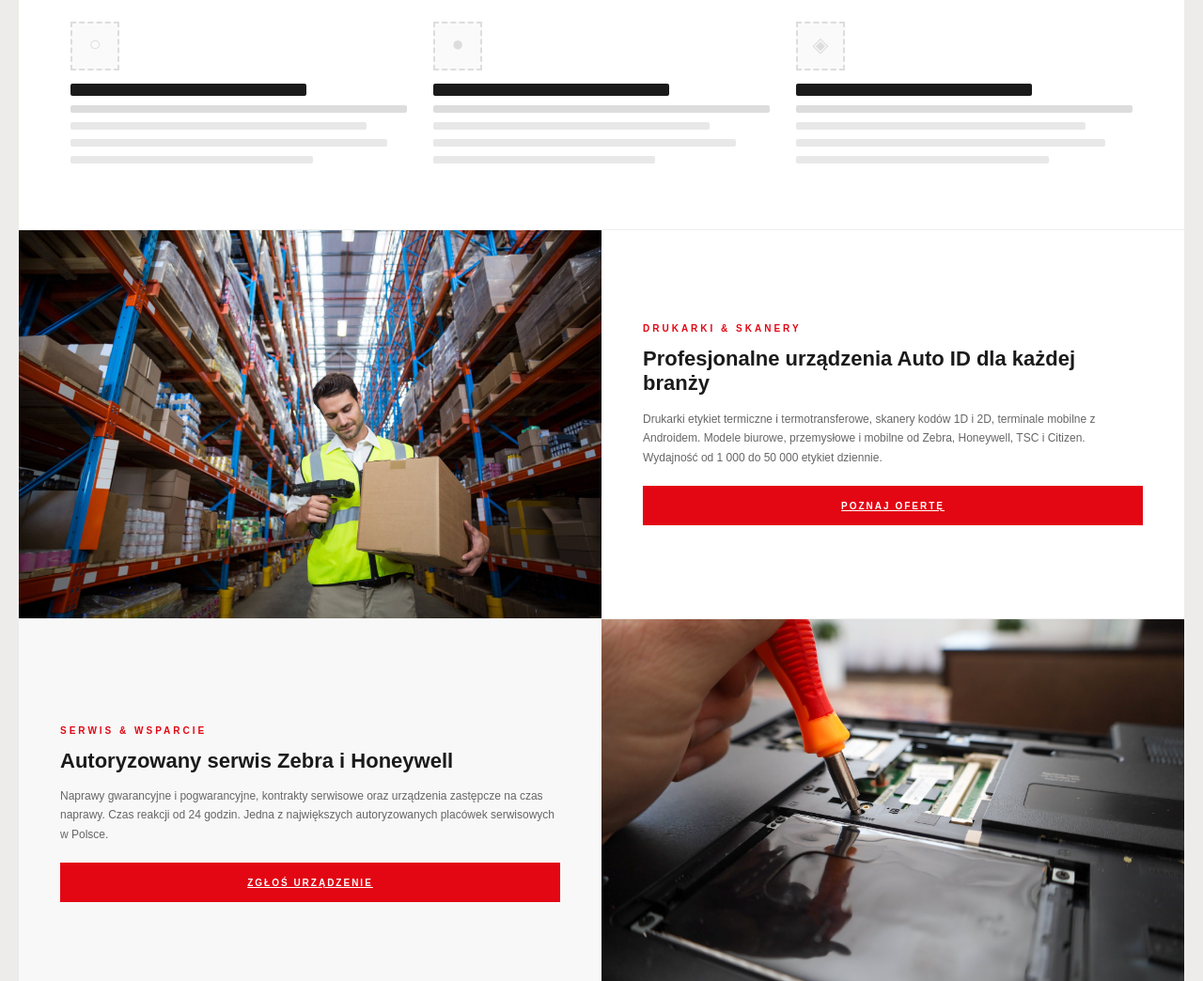
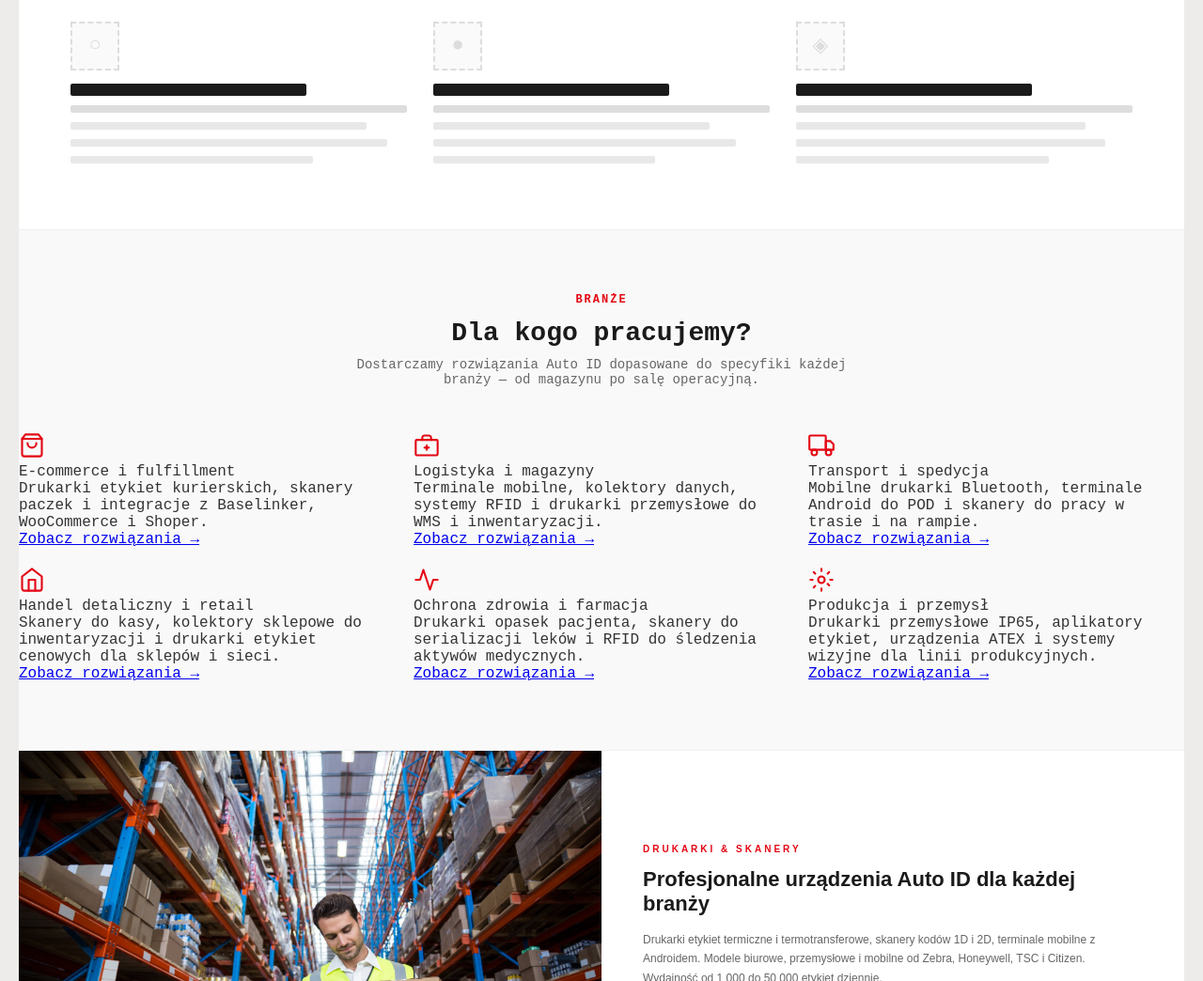
Before and after one commit to colly23421/kreski-wireframe, a plain HTML site: page index.html in a window 1280 px wide. Shown: the part 1235-2279 px from the top of the page at 94% size. Drawn offline with Linux system fonts and the light colour scheme.

Commit message:
Add Branże section: 6 industry cards below Nasza oferta (E-commerce, Logistyka, Transport, Retail, Zdrowie, Produkcja)

```diff
--- a/index.html
+++ b/index.html
@@ -259,6 +259,93 @@ body { font-family:'Courier New',monospace; background:#edecea; color:#333; }
       </div>
     </div>
 
+    <!-- BRANŻE -->
+    <div style="background:#f9f9f9; border-top:1px solid #eee; padding:64px 0 72px;">
+      <div class="container">
+        <div style="text-align:center; margin-bottom:12px;">
+          <span style="font-size:12px; font-weight:700; letter-spacing:2px; text-transform:uppercase; color:#e30613;">Branże</span>
+        </div>
+        <div style="text-align:center; font-size:28px; font-weight:700; color:#1a1a1a; margin-bottom:10px;">Dla kogo pracujemy?</div>
+        <div style="text-align:center; font-size:14px; color:#666; margin-bottom:48px; max-width:560px; margin-left:auto; margin-right:auto;">Dostarczamy rozwiązania Auto ID dopasowane do specyfiki każdej branży — od magazynu po salę operacyjną.</div>
+        <div style="display:grid; grid-template-columns:repeat(3,1fr); gap:20px;">
+
+          <!-- E-commerce -->
+          <div class="branza-card">
+            <div class="branza-icon">
+              <svg width="28" height="28" viewBox="0 0 24 24" fill="none" stroke="#e30613" stroke-width="1.8" stroke-linecap="round" stroke-linejoin="round">
+                <path d="M6 2L3 6v14a2 2 0 002 2h14a2 2 0 002-2V6l-3-4z"/><line x1="3" y1="6" x2="21" y2="6"/><path d="M16 10a4 4 0 01-8 0"/>
+              </svg>
+            </div>
+            <div class="branza-name">E-commerce i fulfillment</div>
+            <div class="branza-desc">Drukarki etykiet kurierskich, skanery paczek i integracje z Baselinker, WooCommerce i Shoper.</div>
+            <a class="branza-link" href="/dla-branzy/ecommerce-fulfillment">Zobacz rozwiązania →</a>
+          </div>
+
+          <!-- Magazyn i logistyka -->
+          <div class="branza-card">
+            <div class="branza-icon">
+              <svg width="28" height="28" viewBox="0 0 24 24" fill="none" stroke="#e30613" stroke-width="1.8" stroke-linecap="round" stroke-linejoin="round">
+                <rect x="2" y="7" width="20" height="14" rx="1"/><path d="M16 7V5a2 2 0 00-2-2h-4a2 2 0 00-2 2v2"/><line x1="12" y1="12" x2="12" y2="16"/><line x1="10" y1="14" x2="14" y2="14"/>
+              </svg>
+            </div>
+            <div class="branza-name">Logistyka i magazyny</div>
+            <div class="branza-desc">Terminale mobilne, kolektory danych, systemy RFID i drukarki przemysłowe do WMS i inwentaryzacji.</div>
+            <a class="branza-link" href="/dla-branzy/magazyn-logistyka">Zobacz rozwiązania →</a>
+          </div>
+
+          <!-- Transport -->
+          <div class="branza-card">
+            <div class="branza-icon">
+              <svg width="28" height="28" viewBox="0 0 24 24" fill="none" stroke="#e30613" stroke-width="1.8" stroke-linecap="round" stroke-linejoin="round">
+                <rect x="1" y="3" width="15" height="13" rx="1"/><path d="M16 8h4l3 3v5h-7V8z"/><circle cx="5.5" cy="18.5" r="2.5"/><circle cx="18.5" cy="18.5" r="2.5"/>
+              </svg>
+            </div>
+            <div class="branza-name">Transport i spedycja</div>
+            <div class="branza-desc">Mobilne drukarki Bluetooth, terminale Android do POD i skanery do pracy w trasie i na rampie.</div>
+            <a class="branza-link" href="/dla-branzy/transport-spedycja">Zobacz rozwiązania →</a>
+          </div>
+
+          <!-- Handel detaliczny -->
+          <div class="branza-card">
+            <div class="branza-icon">
+              <svg width="28" height="28" viewBox="0 0 24 24" fill="none" stroke="#e30613" stroke-width="1.8" stroke-linecap="round" stroke-linejoin="round">
+                <path d="M3 9l9-7 9 7v11a2 2 0 01-2 2H5a2 2 0 01-2-2z"/><polyline points="9 22 9 12 15 12 15 22"/>
+              </svg>
+            </div>
+            <div class="branza-name">Handel detaliczny i retail</div>
+            <div class="branza-desc">Skanery do kasy, kolektory sklepowe do inwentaryzacji i drukarki etykiet cenowych dla sklepów i sieci.</div>
+            <a class="branza-link" href="/dla-branzy/handel-detaliczny">Zobacz rozwiązania →</a>
+          </div>
+
+          <!-- Służba zdrowia -->
+          <div class="branza-card">
+            <div class="branza-icon">
+              <svg width="28" height="28" viewBox="0 0 24 24" fill="none" stroke="#e30613" stroke-width="1.8" stroke-linecap="round" stroke-linejoin="round">
+                <path d="M22 12h-4l-3 9L9 3l-3 9H2"/>
+              </svg>
+            </div>
+            <div class="branza-name">Ochrona zdrowia i farmacja</div>
+            <div class="branza-desc">Drukarki opasek pacjenta, skanery do serializacji leków i RFID do śledzenia aktywów medycznych.</div>
+            <a class="branza-link" href="/dla-branzy/ochrona-zdrowia-farmacja">Zobacz rozwiązania →</a>
+          </div>
+
+          <!-- Produkcja -->
+          <div class="branza-card">
+            <div class="branza-icon">
+              <svg width="28" height="28" viewBox="0 0 24 24" fill="none" stroke="#e30613" stroke-width="1.8" stroke-linecap="round" stroke-linejoin="round">
+                <circle cx="12" cy="12" r="3"/><path d="M19.07 4.93l-1.41 1.41M4.93 4.93l1.41 1.41M12 2v2m0 16v2m7.07-4.93l-1.41-1.41M4.93 19.07l1.41-1.41M2 12h2m16 0h2"/>
+              </svg>
+            </div>
+            <div class="branza-name">Produkcja i przemysł</div>
+            <div class="branza-desc">Drukarki przemysłowe IP65, aplikatory etykiet, urządzenia ATEX i systemy wizyjne dla linii produkcyjnych.</div>
+            <a class="branza-link" href="/dla-branzy/produkcja-przemysl">Zobacz rozwiązania →</a>
+          </div>
+
+        </div>
+      </div>
+    </div>
+    <!-- /BRANŻE -->
+
     <!-- ALT #1 image left -->
     <div style="position:relative; border-top:1px solid #f0f0f0;">
       <div class="alt-row">
```
